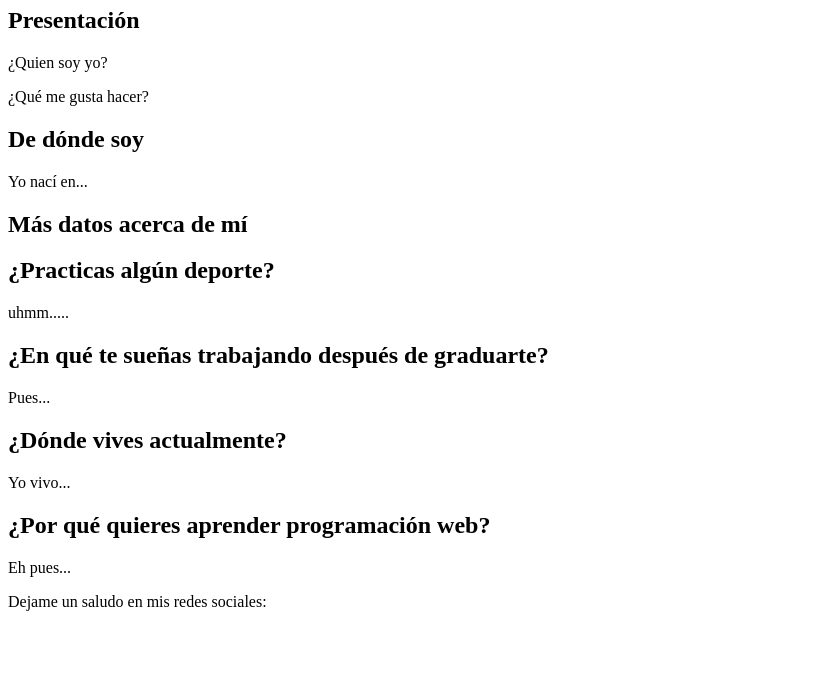
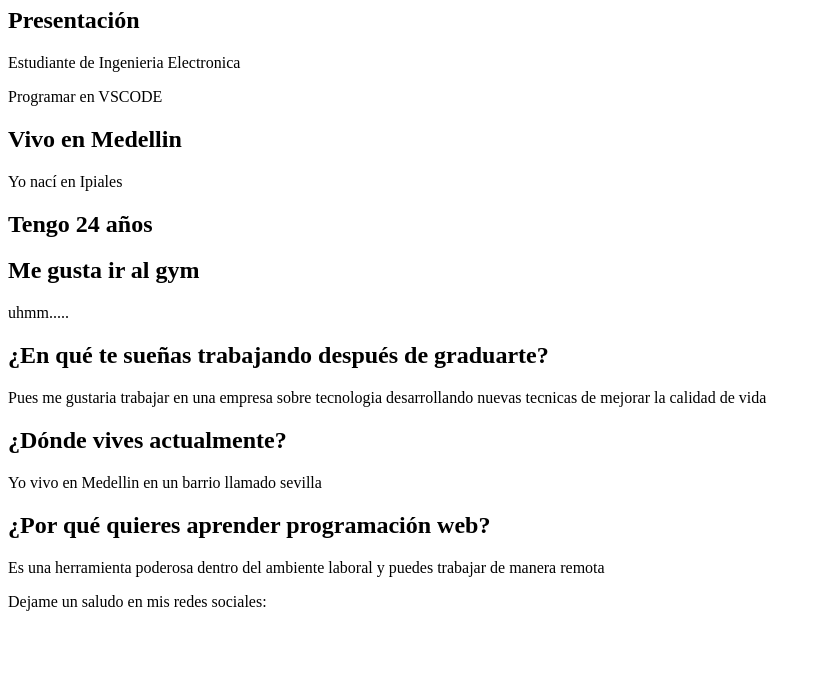
Before and after one commit to sebastianbernalc/my_web_page, a plain HTML site: page aboutme.html in a window 1280 px wide. Shown: the part 107-800 px from the top of the page, without its empty margins (0-821 px from the left). Drawn offline with Linux system fonts and the light colour scheme.

Commit message:
Se modifico datos mios

```diff
--- a/aboutme.html
+++ b/aboutme.html
@@ -9,27 +9,27 @@
 	<body>
 		<header class='masthead'>
             <p class='masthead-intro'>¡Hey hola, aquí</p>
-            <h1 class='masthead-heading'>TU_NOMBRE!</h1>
+            <h1 class='masthead-heading'>Sebastian Bernal!</h1>
           </header>
           <section class="introduction-section">
               <h1>Presentación</h1>
-              <p>¿Quien soy yo?</p>
-              <p>¿Qué me gusta hacer?</p>
+              <p>Estudiante de Ingenieria Electronica</p>
+              <p>Programar en VSCODE</p>
           </section>
           <section class="location-section">
-              <h1>De dónde soy</h1>
-              <p>Yo nací en...</p>
+              <h1>Vivo en Medellin</h1>
+              <p>Yo nací en Ipiales</p>
           </section>
           <section class="questions-section">
-              <h1>Más datos acerca de mí</h1>
-              <h2>¿Practicas algún deporte?</h2>
+              <h1>Tengo 24 años </h1>
+              <h2>Me gusta ir al gym</h2>
               <p>uhmm.....</p>
               <h2>¿En qué te sueñas trabajando después de graduarte?</h2>
-              <p>Pues...</p>
+              <p>Pues me gustaria trabajar en una empresa sobre tecnologia desarrollando nuevas tecnicas de mejorar la calidad de vida</p>
               <h2>¿Dónde vives actualmente?</h2>
-              <p>Yo vivo...</p>
+              <p>Yo vivo en Medellin en un barrio llamado sevilla</p>
               <h2>¿Por qué quieres aprender programación web?</h2>
-              <p>Eh pues...</p>
+              <p>Es una herramienta poderosa dentro del ambiente laboral y puedes trabajar de manera remota</p>
           </section>
           <footer class="content-footer">
               <p>Dejame un saludo en mis redes sociales:</p>
```
